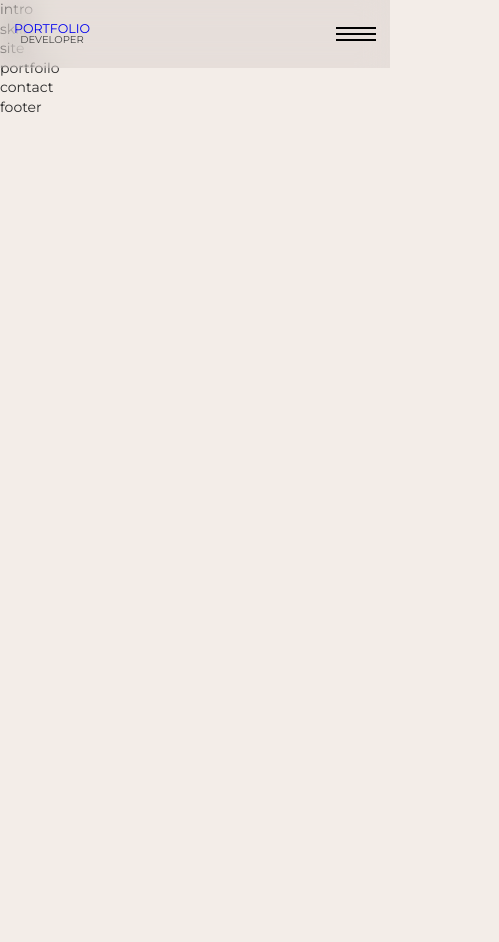
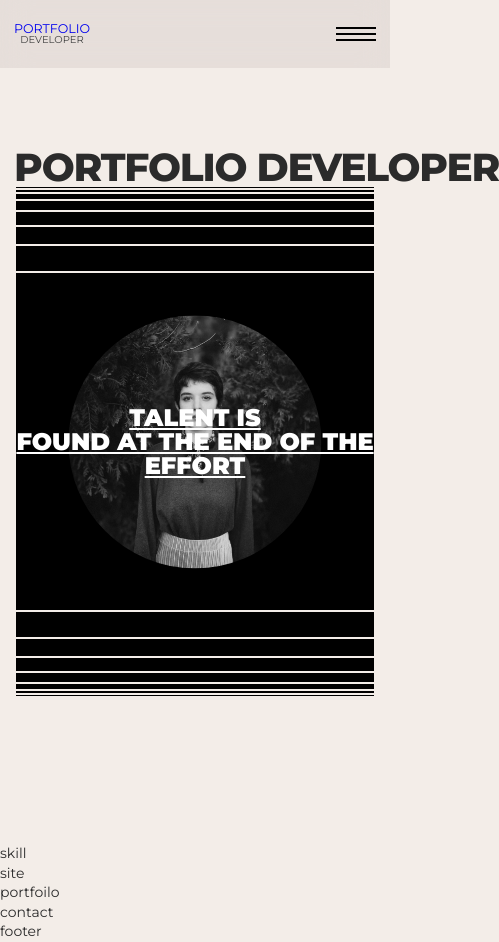
Before and after one commit to chloe-20/portfolio2023-vite, a website built with Vite: page src/index.html in a window 390 px wide. Shown: the whole page, 499 px wide, since content can reach past the window. Before the commit the page ends 844 px from the top, so only its background shows below. Built offline with nearby package versions, Linux system fonts and the light colour scheme; a small style sheet from the web is missing; a web font is replaced by a local one.

Commit message:
인트로 완성

```diff
--- a/src/assets/css/section/intro.css
+++ b/src/assets/css/section/intro.css
@@ -1,3 +1,34 @@
-#intro {
+#intro {height:100vh;}
+.intro__inner {display:flex;align-items:flex-start;justify-content:flex-end;flex-direction:column;width:100%;height:100%;padding:16px;}
+.intro__title {font-size:10vw;font-weight:800;line-height:1;white-space:nowrap;text-indent:-0.5vw;letter-spacing:-0.3vw;}
+.intro__text {display:flex;align-items:center;justify-content:center;flex-direction:column;position:relative;width:100%;height:40vh;background-color:var(--black);color:var(--white);}
+.intro__text .text {position:relative;z-index:100;transition:all 0.3s;font-size:3vw;font-weight:900;line-height:1;text-decoration:underline;text-align:center;cursor:all-scroll;}
+.intro__text .img {position:absolute;left:50%;top:50%;transform:translate(-50%, -50%);overflow:hidden;width:30vh;height:30vh;border-radius:50%;filter:grayscale(100%);transition:all 0.3s;}
+.intro__text:hover .text {opacity:0;}
+.intro__text:hover .img {filter:grayscale(0);}
+.intro__lines {width:100%;}
+.intro__lines .line {display:block;width:100%;height:1px;margin-bottom:0.5vw;background-color:var(--black);}
+.intro__lines.bottom .line {display:none;margin-top:0.5vw;margin-bottom:0;}
+.intro__lines .line:nth-child(1){height:1px;}
+.intro__lines .line:nth-child(2){height:2px;}
+.intro__lines .line:nth-child(3){height:5px;}
+.intro__lines .line:nth-child(4){height:9px;}
+.intro__lines .line:nth-child(5){height:13px;}
+.intro__lines .line:nth-child(6){height:17px;}
+.intro__lines .line:nth-child(7){height:25px;}
+.intro__lines.bottom .line:nth-child(1){height:25px;}
+.intro__lines.bottom .line:nth-child(2){height:17px;}
+.intro__lines.bottom .line:nth-child(3){height:13px;}
+.intro__lines.bottom .line:nth-child(4){height:9px;}
+.intro__lines.bottom .line:nth-child(5){height:5px;}
+.intro__lines.bottom .line:nth-child(6){height:2px;}
+.intro__lines.bottom .line:nth-child(7){height:1px;}
 
+@media all and (max-width:768px) {
+  .intro__inner {justify-content:center;}
+  .intro__lines.bottom .line {display:block;}
+  .intro__text .text {font-size:24px;}
 }
+@media all and (max-width:320px) {
+  .intro__title {display:none;}
+}
--- a/src/index.html
+++ b/src/index.html
@@ -54,7 +54,37 @@
 
     <main id="main" role="main">
         <section id="intro">
-            intro
+            <div class="intro__inner">
+                <h1 class="intro__title">PORTFOLIO DEVELOPER</h1>
+                <div class="intro__lines" aria-hidden="true">
+                    <span class="line"></span>
+                    <span class="line"></span>
+                    <span class="line"></span>
+                    <span class="line"></span>
+                    <span class="line"></span>
+                    <span class="line"></span>
+                    <span class="line"></span>
+                </div>
+                <div class="intro__text">
+                    <div class="text">
+                        <div>TALENT IS</div>
+                        <div>FOUND AT THE END OF THE</div>
+                        <div>EFFORT</div>
+                    </div>
+                    <div class="img">
+                        <img src="assets/img/about.jpg" alt="어바웃" />
+                    </div>
+                </div>
+                <div class="intro__lines bottom" aria-hidden="true">
+                    <span class="line"></span>
+                    <span class="line"></span>
+                    <span class="line"></span>
+                    <span class="line"></span>
+                    <span class="line"></span>
+                    <span class="line"></span>
+                    <span class="line"></span>
+                </div>
+            </div>
         </section>
         <!-- //intro -->
 
```
Also changed, not shown: src/assets/img/about.jpg (added), src/assets/img/arrow.svg (added), src/assets/img/port01.jpg (added), src/assets/img/port02.jpg (added), src/assets/img/port03.jpg (added), src/assets/img/port04.jpg (added), src/assets/img/port05.jpg (added), src/assets/img/port06.jpg (added), src/assets/img/port07.jpg (added), src/assets/img/port08.jpg (added), src/assets/img/port09.jpg (added), src/assets/img/port10.jpg (added).
